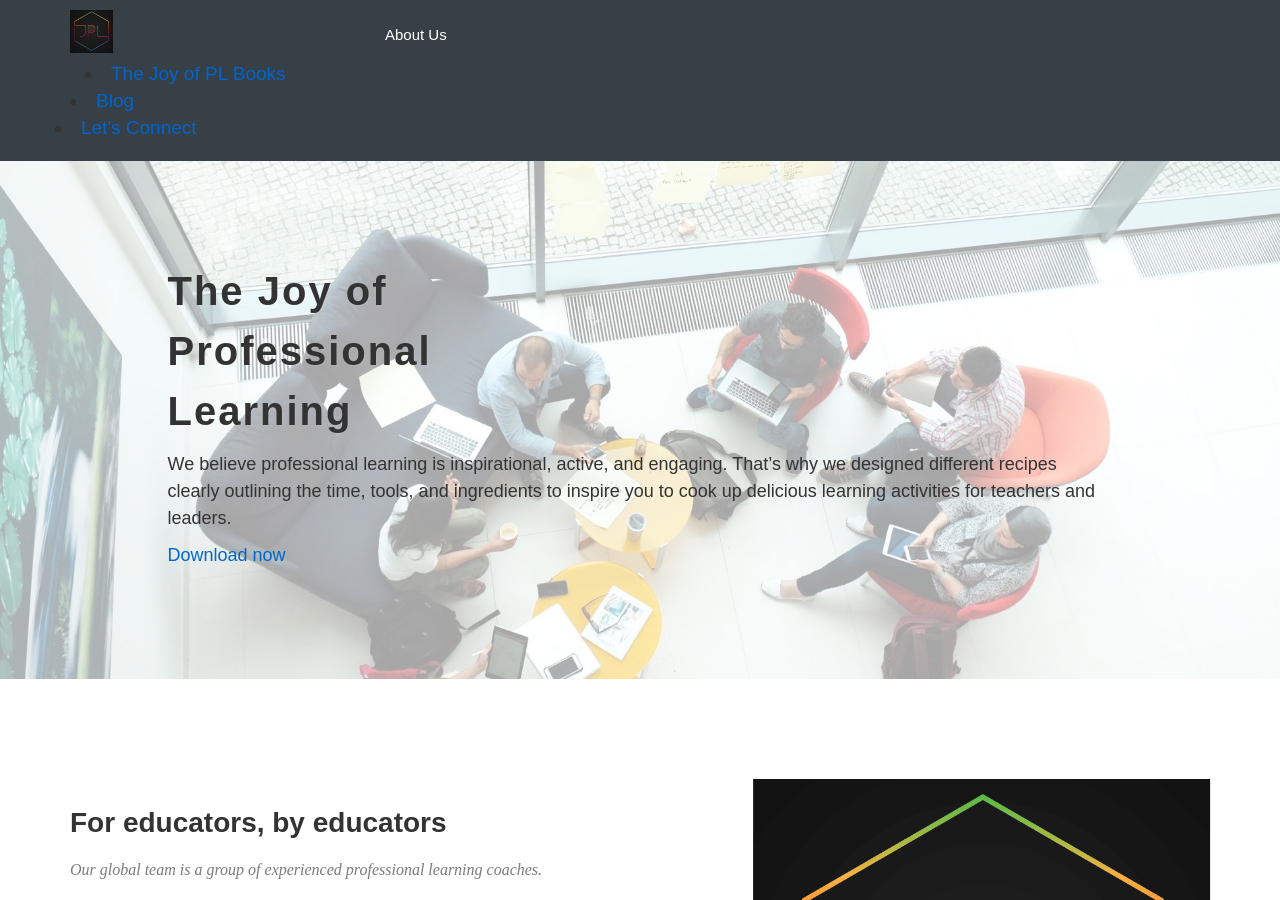
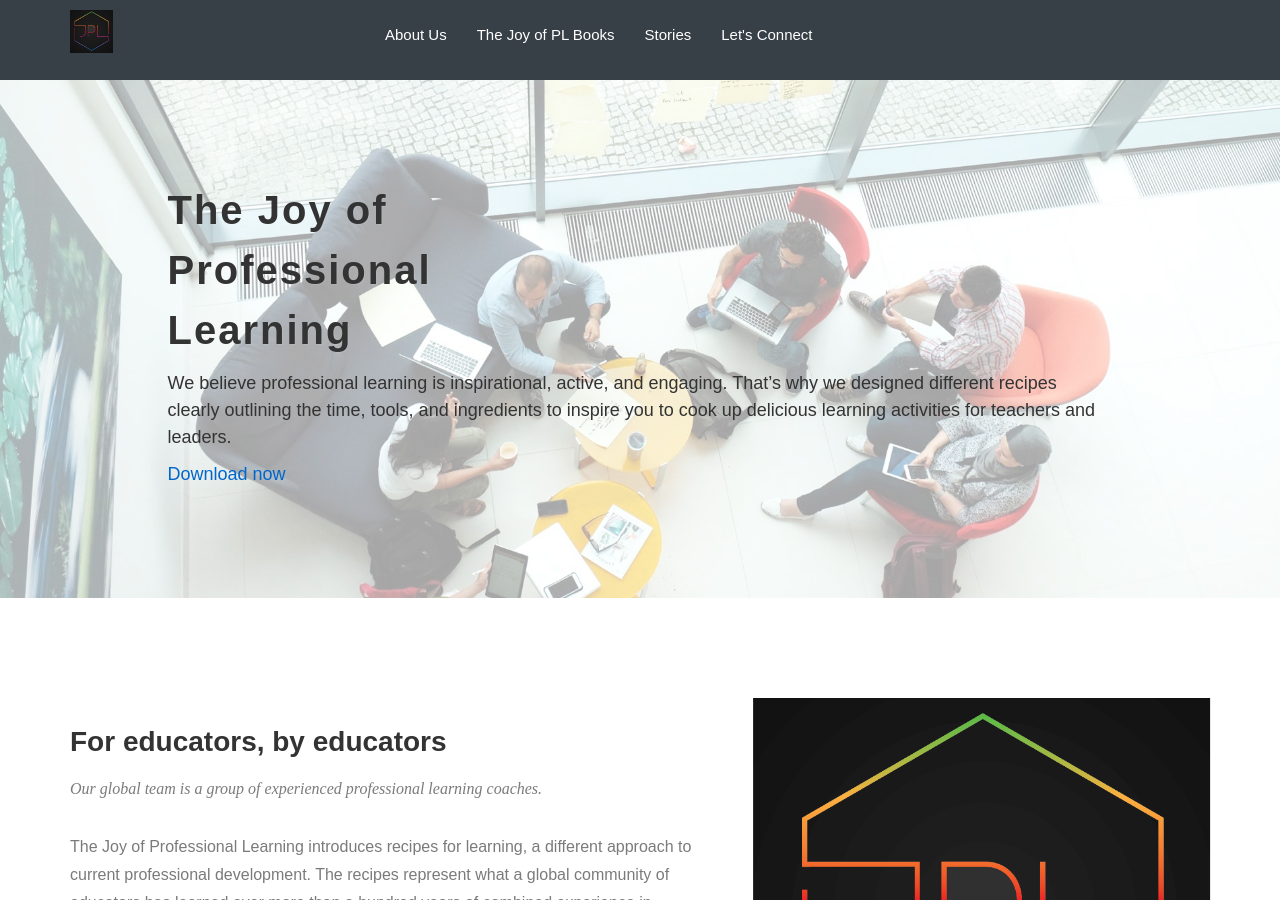
Before and after one commit to meesterkurt/joyofprofessionallearning, a Jekyll site: the page built from index.html, in a window 1280 px wide and 900 px high. Built offline with Jekyll 4.4.1, drawn with Linux system fonts in a browser that asks for light colours; nearby versions of some CDN libraries; some web fonts are replaced.

Commit message:
line 37
blog to stories

```diff
--- a/_includes/header.html
+++ b/_includes/header.html
@@ -32,15 +32,9 @@
             <div class="collapse navbar-collapse" id="bs-example-navbar-collapse-1">
               <ul class="nav navbar-nav navbar-center">
                 <li><a href="/about/">About Us</a></li>
-                </a>
-          </div>
                 <li><a href="/#service">The Joy of PL Books</a></li>
-          </a>
-          </div>
               <!--<li>  <li><a href="{{ site.baseurl }}/resources/">Resources</a></li> -->
-                <li><a href="/blog">Blog</a></li>
-          </a>
-            </div>
+                <li><a href="/blog">Stories</a></li>
                 <li><a href="/contact">Let's Connect</a></li>
               </ul>
             </div><!-- /.navbar-collapse -->
```
